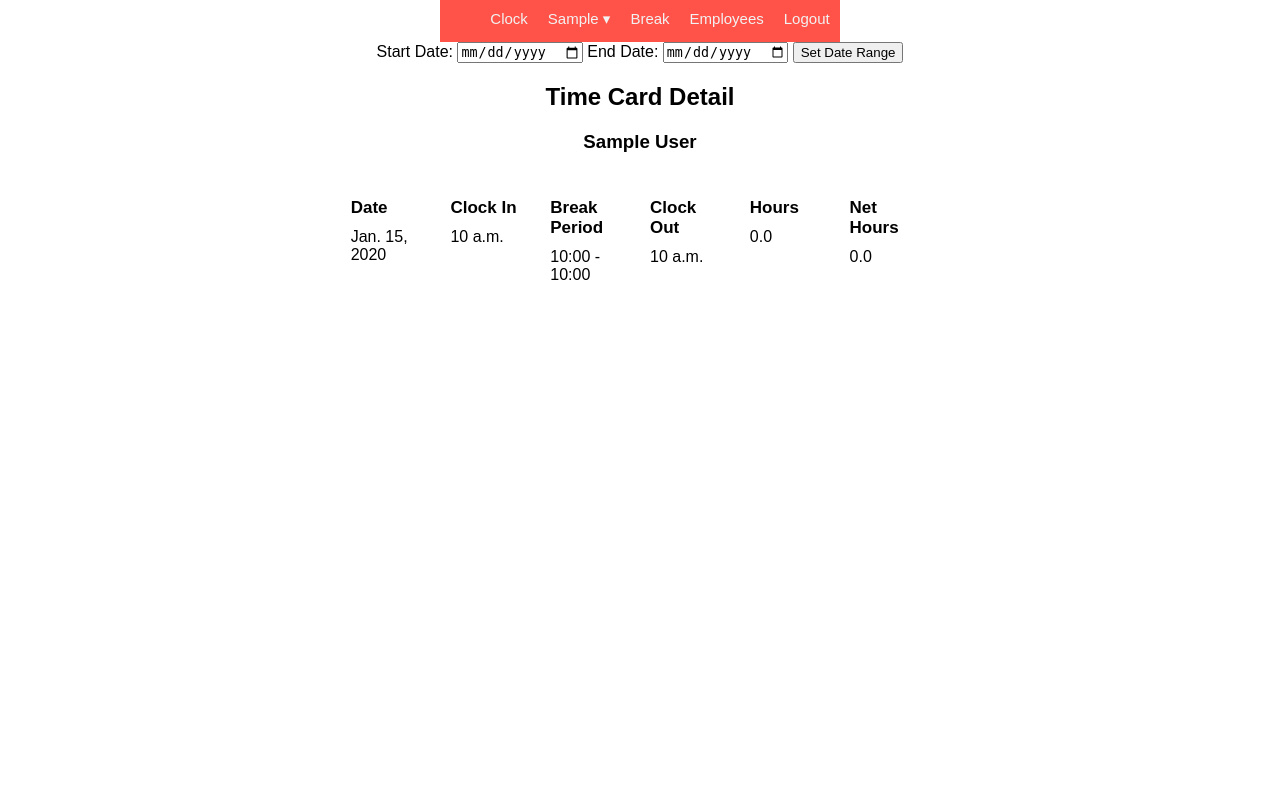
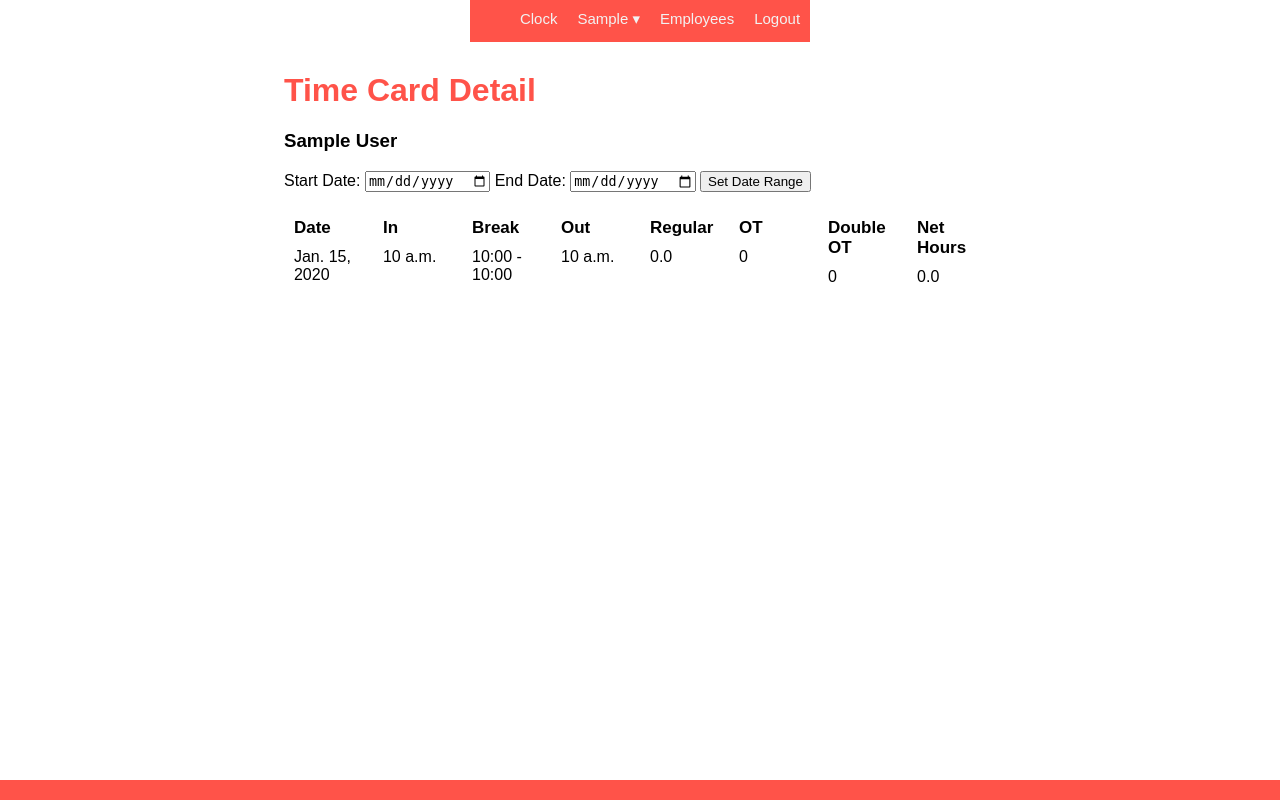
Before and after one commit to keeeeeyu/schedule, a Django app: page /timesheets/1/2020-01-15/2020-01-15 in a window 1280 px wide. Run offline with Django 4.2, Linux system fonts and the light colour scheme; a user stored in the database is signed in; tables that the repository leaves empty hold one stand-in row (values such as "Sample post").

Commit message:
table created to view all employees, added footer, styling updates

```diff
--- a/schedule_app/static/css/style.css
+++ b/schedule_app/static/css/style.css
@@ -92,7 +92,6 @@ h1 {
 
 /* CLOCK IN & OUT */
 .clock {
-    /* background-color: blue; */
     margin: 15px;
     display: grid;
     text-align: center;
@@ -116,12 +115,14 @@ h1 {
     font-size: 17px;
     font-weight: bold;
 }
+
 /* FOOTER */
 .footer {
     position: fixed;
     left: 0;
     bottom: 0;
     width: 100%;
+    height: 20px;
     background-color: #ff5349;
     color: white;
     text-align: center;
@@ -178,7 +179,8 @@ table {
     text-align: center;
 }
 
-th, td {
+th,
+td {
     border: 1px solid #ddd;
     padding: 8px;
     text-align: center;
@@ -198,6 +200,12 @@ th, td {
     background-color: #e6e6e6;
 }
 
+.all_employees,
+.employee_detail,
+.time_card_detail {
+    margin: 30px
+}
+
 @media (max-width:768px) {
     body {
         height: 100vh;
--- a/schedule_app/templates/account/employee.html
+++ b/schedule_app/templates/account/employee.html
@@ -1,6 +1,7 @@
 {% extends 'home.html' %}
 
 {% block content %}
+<div class="employee_detail">
 <h1>Employee Detail Page</h1>
 {{employee.first_name}}
 {{employee.last_name}}
@@ -15,5 +16,5 @@
     <input type="date" name="end_date"/>
     <input type="submit" class="" value="Set Date Range">
 </form>
-
+<div>
 {% endblock content %}
--- a/schedule_app/templates/account/timesheets.html
+++ b/schedule_app/templates/account/timesheets.html
@@ -1,6 +1,9 @@
 {% extends 'home.html' %}
 {% load static %}
 {% block content %}
+<div class="time_card_detail">
+    <h1>Time Card Detail</h1>
+    <h3>{{ first_name }} {{ last_name }}</h3>
 <form action="{% url 'pick_date_range' id %}" method='POST'>
     {% csrf_token %}
     <label>Start Date:</label>
@@ -10,8 +13,6 @@
     <input type="submit" class="" value="Set Date Range">
 </form>
 
-<h2>Time Card Detail</h2>
-<h3>{{ first_name }} {{ last_name }}</h3>
 <div class = 'timesheet-container'>
     <ol class = 'timesheet-item'>
         <div class = 'timesheet-label'>Date</div>
@@ -20,28 +21,36 @@
         {% endfor %}
     </ol>
     <ol class = 'timesheet-item'>
-        <div class = 'timesheet-label'>Clock In</div>
+        <div class = 'timesheet-label'>In</div>
         {% for clock_in in clock_ins %}
             <li>{{ clock_in.time }}</li>
         {% endfor %}
     </ol>
     <ol class = 'timesheet-item'>
-        <div class = 'timesheet-label'>Break Period</div>
+        <div class = 'timesheet-label'>Break</div>
         {% for break_period in break_periods %}
             <li>{{ break_period }}</li>
         {% endfor %}
     </ol>
     <ol class = 'timesheet-item'>
-        <div class = 'timesheet-label'>Clock Out</div>
+        <div class = 'timesheet-label'>Out</div>
         {% for clock_out in clock_outs  %}
             <li>{{ clock_out.time }}</li>
         {% endfor %}
     </ol>
     <ol class = 'timesheet-item'>
-            <div class = 'timesheet-label'>Hours</div>
+            <div class = 'timesheet-label'>Regular</div>
             {% for regular_hour in regular_hours %}
                 <li>{{ regular_hour }}</li>
         {% endfor %}
+    </ol>
+    <ol class = 'timesheet-item'>
+        <div class = 'timesheet-label'>OT</div>
+            <li>0</li>
+    </ol>
+    <ol class = 'timesheet-item'>
+    <div class = 'timesheet-label'>Double OT</div>
+    <li>0</li>
     </ol>
     <ol class = 'timesheet-item'>
         <div class = 'timesheet-label'>Net Hours</div>
@@ -49,4 +58,5 @@
     </ol>
 </div>
 <script src="{% static 'js/script.js' %}"></script>
+</div>
 {% endblock %}
--- a/schedule_app/templates/home.html
+++ b/schedule_app/templates/home.html
@@ -18,6 +18,8 @@
     {% block content%}
     {% include 'clock.html' %}
     {% endblock %}
-
+    <footer class="footer">
+      <p></p>
+    </footer>
   </body>
 </html>
--- a/schedule_app/templates/navbar.html
+++ b/schedule_app/templates/navbar.html
@@ -26,7 +26,6 @@
             </ul>
 
         </li>
-        <li><a href="{% url 'break_time' %}">Break</a></li>
 
         {% if user.is_staff is False %}
         <li><a href="{% url 'show_employee' user.id %}">Account</a></li>
```
Also changed, not shown: schedule_app/templates/all_employees.html (+21 -6 lines).
